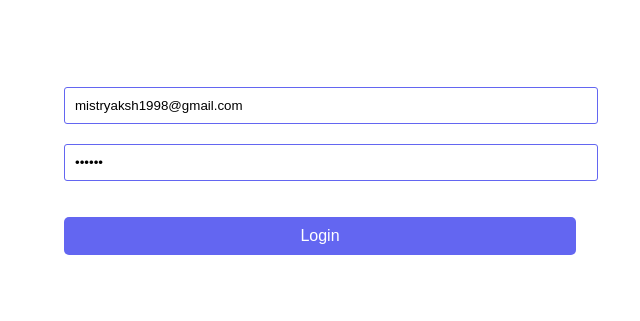
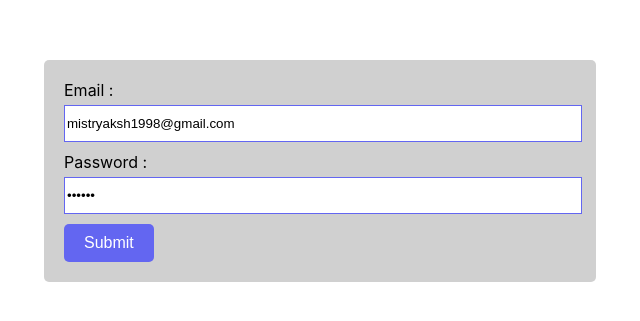
Before and after one commit to mistryaksh/react-web-auth-frontend, a React (Create React App) app: page / in a window 1280 px wide. Shown: the part 229-550 px from the top of the page, without its empty margins (320-960 px from the left). Built offline with nearby package versions, Linux system fonts and the light colour scheme.

Commit message:
ui changes

```diff
--- a/src/App.js
+++ b/src/App.js
@@ -29,30 +29,36 @@ function App() {
 
      return (
           <div className="container">
-               <div style={{ width: "40%", padding: 10, margin: "auto" }}>
+               <div style={{ width: "40%", borderRadius: "5px", padding: "20px", background: "#d0d0d0" }}>
+                    <div>
+                         <label htmlFor="email">Email :</label>
                          <input
                               type="email"
+                              placeholder="Enter your email address"
+                              style={{ width: "100%" }}
                               value={email}
                               onChange={(e) => setEmail(e.target.value)}
-                         name="email"
-                         placeholder="Enter email address"
                          />
-                    <br />
-                    <br />
+                    </div>
+                    <div className="mt-10">
+                         <label htmlFor="password">Password :</label>
                          <input
                               type="password"
+                              placeholder="Enter your password"
+                              style={{ width: "100%" }}
                               value={password}
                               onChange={(e) => setPassword(e.target.value)}
-                         name="password"
-                         placeholder="Enter your password"
                          />
-                    <br />
-                    <br />
-                    <p className="success">{success && success}</p>
-                    <p className="error">{error && error}</p>
-                    <button onClick={sendingLoginRequest} type="submit">
-                         Login
+                    </div>
+                    <div className="mt-10">
+                         {error && <p className="error">{error}</p>}
+                         {success && <p className="success">{success}</p>}
+                    </div>
+                    <div className="mt-10">
+                         <button type="submit" onClick={sendingLoginRequest}>
+                              Submit
                          </button>
+                    </div>
                </div>
           </div>
      );
--- a/src/index.css
+++ b/src/index.css
@@ -12,11 +12,13 @@ code {
     monospace;
 }
 
+
 input{
-     width:100%;
+     margin-top: 5px;
+     width: max-content;
      border:1px solid #6366f1;
-     border-radius: 3px;
-     padding:10px;
+     padding-top: 10px;
+     padding-bottom: 10px;
      outline: none;
 }
 
@@ -36,8 +38,11 @@ input:focus{
 button{
      background-color: #6366f1;
      border:none;
-     width: 100%;
-     padding:10px;
+     width: max-content;
+     padding-top:10px;
+     padding-bottom:10px;
+     padding-left: 20px;
+     padding-right: 20px;
      border-radius: 5px;
      font-size: 16px;
      color:#fff
@@ -50,3 +55,7 @@ button{
 .error{
      color:#ef4444
 }
+
+.mt-10{
+     margin-top: 10px;
+}
```
Lines whose indentation alone changed are shown as unchanged.
